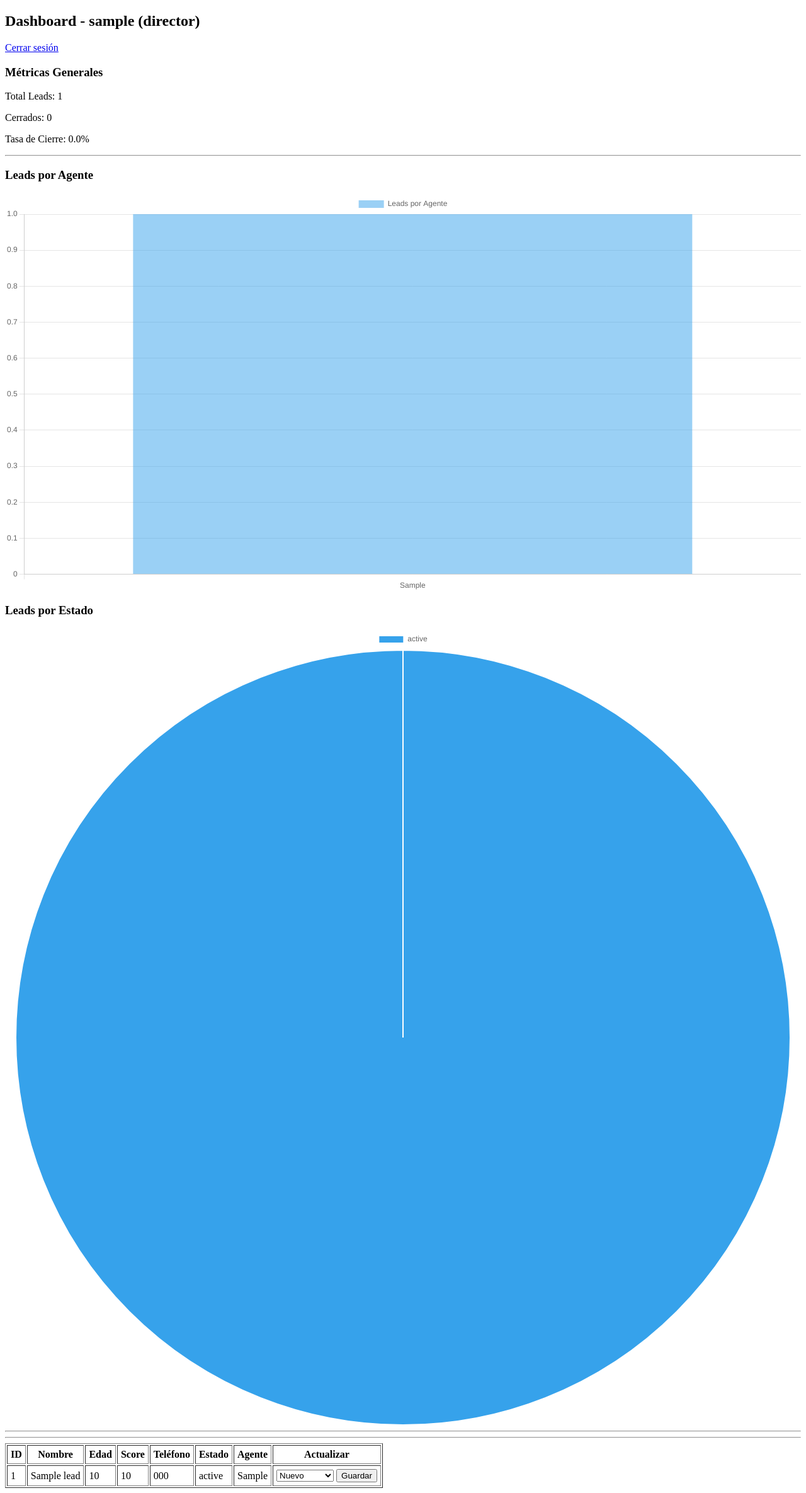
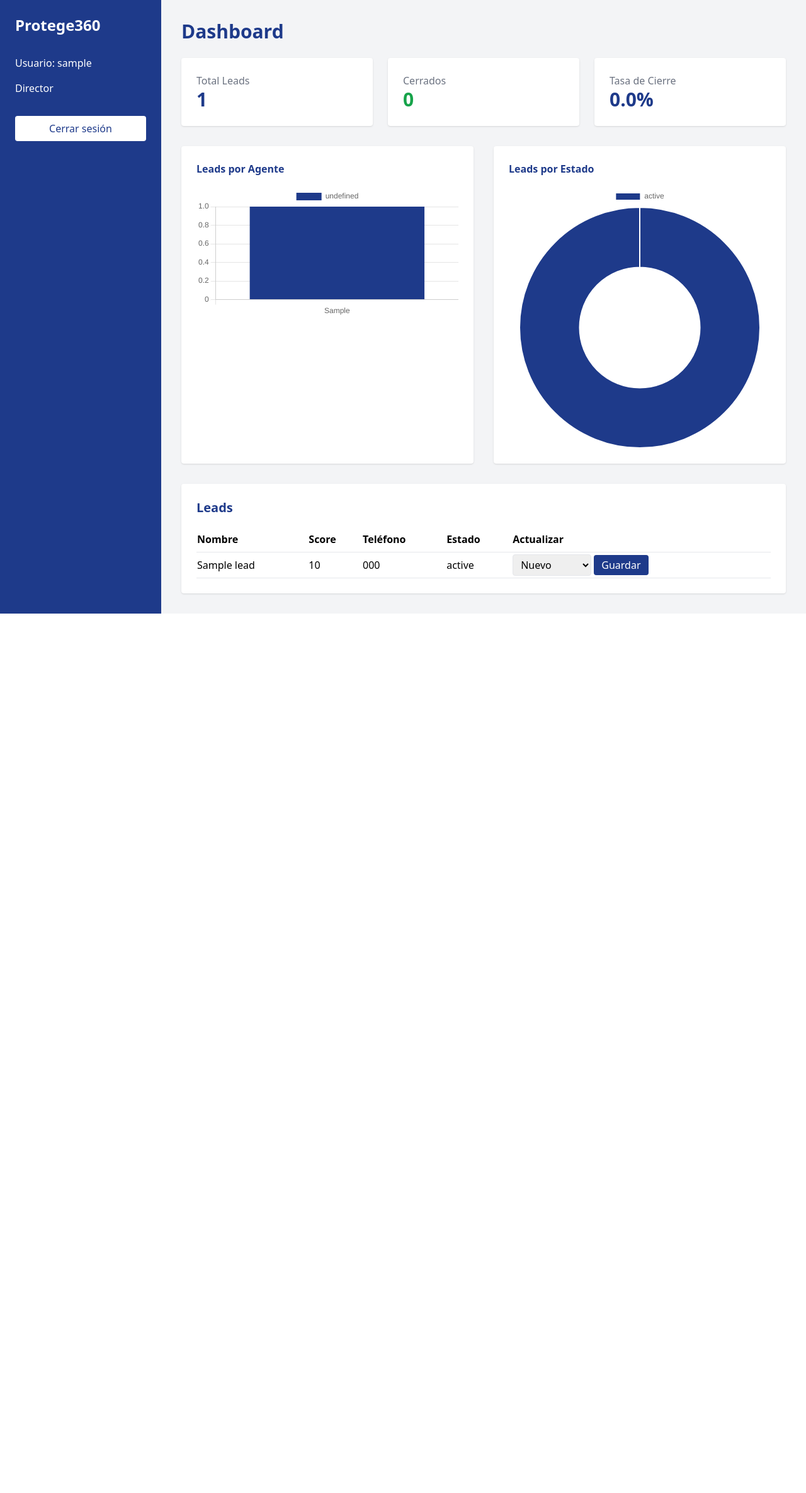
Before and after one commit to ulisescazares-dot/protege360, a Flask app: page /dashboard in a window 1280 px wide. Shown: the whole page at 63% size. After the commit the page ends 974 px from the top, so only its background shows below. Run offline with Flask 3, Linux system fonts and the light colour scheme; the visitor is signed in with stand-in values (Sample User, id 1); tables that the repository leaves empty hold one stand-in row (values such as "Sample post"); some libraries are stand-ins or nearby versions.

Commit message:
Update dashboard.html

```diff
--- a/templates/dashboard.html
+++ b/templates/dashboard.html
@@ -2,106 +2,162 @@
 <html>
 <head>
     <script src="https://cdn.jsdelivr.net/npm/chart.js"></script>
+    <script src="https://cdn.tailwindcss.com"></script>
 </head>
-<body>
+<body class="bg-gray-100">
 
-<h2>Dashboard - {{ username }} ({{ role }})</h2>
-<a href="/logout">Cerrar sesión</a>
+<div class="flex min-h-screen">
+
+    <!-- Sidebar -->
+    <div class="w-64 bg-blue-900 text-white p-6">
+        <h2 class="text-2xl font-bold mb-8">Protege360</h2>
+        <p class="mb-4">Usuario: {{ username }}</p>
+        <p class="mb-8 capitalize">{{ role }}</p>
+        <a href="/logout" class="bg-white text-blue-900 px-4 py-2 rounded block text-center">
+            Cerrar sesión
+        </a>
+    </div>
+
+    <!-- Main Content -->
+    <div class="flex-1 p-8">
+
+        <h1 class="text-3xl font-bold text-blue-900 mb-6">
+            Dashboard
+        </h1>
 
         {% if role == "director" %}
 
-<h3>Métricas Generales</h3>
-<p>Total Leads: {{ metrics.total }}</p>
-<p>Cerrados: {{ metrics.closed }}</p>
-<p>Tasa de Cierre: {{ metrics.close_rate }}%</p>
+        <!-- Cards -->
+        <div class="grid grid-cols-3 gap-6 mb-8">
 
-<hr>
+            <div class="bg-white shadow rounded p-6">
+                <h3 class="text-gray-500">Total Leads</h3>
+                <p class="text-3xl font-bold text-blue-900">
+                    {{ metrics.total }}
+                </p>
+            </div>
 
-<h3>Leads por Agente</h3>
-<canvas id="agentChart" width="400" height="200"></canvas>
+            <div class="bg-white shadow rounded p-6">
+                <h3 class="text-gray-500">Cerrados</h3>
+                <p class="text-3xl font-bold text-green-600">
+                    {{ metrics.closed }}
+                </p>
+            </div>
 
-<h3>Leads por Estado</h3>
-<canvas id="statusChart" width="400" height="200"></canvas>
+            <div class="bg-white shadow rounded p-6">
+                <h3 class="text-gray-500">Tasa de Cierre</h3>
+                <p class="text-3xl font-bold text-blue-900">
+                    {{ metrics.close_rate }}%
+                </p>
+            </div>
 
-<hr>
+        </div>
+
+        <!-- Charts -->
+        <div class="grid grid-cols-2 gap-8 mb-8">
+
+            <div class="bg-white shadow rounded p-6">
+                <h3 class="mb-4 font-semibold text-blue-900">
+                    Leads por Agente
+                </h3>
+                <canvas id="agentChart"></canvas>
+            </div>
+
+            <div class="bg-white shadow rounded p-6">
+                <h3 class="mb-4 font-semibold text-blue-900">
+                    Leads por Estado
+                </h3>
+                <canvas id="statusChart"></canvas>
+            </div>
+
+        </div>
 
         <script>
-const agentData = {
-    labels: {{ metrics.by_agent | map(attribute=0) | list | safe }},
-    datasets: [{
-        label: 'Leads por Agente',
-        data: {{ metrics.by_agent | map(attribute=1) | list | safe }},
-    }]
-};
-
         const agentChart = new Chart(
             document.getElementById('agentChart'),
             {
                 type: 'bar',
-        data: agentData,
+                data: {
+                    labels: {{ metrics.by_agent | map(attribute=0) | list | safe }},
+                    datasets: [{
+                        data: {{ metrics.by_agent | map(attribute=1) | list | safe }},
+                        backgroundColor: '#1E3A8A'
+                    }]
+                }
             }
         );
-
-const statusData = {
-    labels: {{ metrics.by_status | map(attribute=0) | list | safe }},
-    datasets: [{
-        label: 'Leads por Estado',
-        data: {{ metrics.by_status | map(attribute=1) | list | safe }},
-    }]
-};
 
         const statusChart = new Chart(
             document.getElementById('statusChart'),
             {
-        type: 'pie',
-        data: statusData,
+                type: 'doughnut',
+                data: {
+                    labels: {{ metrics.by_status | map(attribute=0) | list | safe }},
+                    datasets: [{
+                        data: {{ metrics.by_status | map(attribute=1) | list | safe }},
+                        backgroundColor: [
+                            '#1E3A8A',
+                            '#2563EB',
+                            '#60A5FA',
+                            '#10B981',
+                            '#EF4444'
+                        ]
+                    }]
+                }
             }
         );
         </script>
 
         {% endif %}
 
-<hr>
+        <!-- Leads Table -->
+        <div class="bg-white shadow rounded p-6">
+            <h2 class="text-xl font-semibold mb-4 text-blue-900">
+                Leads
+            </h2>
 
-<table border="1" cellpadding="5">
-<tr>
-<th>ID</th>
-<th>Nombre</th>
-<th>Edad</th>
+            <table class="w-full text-left">
+                <thead>
+                    <tr class="border-b">
+                        <th class="py-2">Nombre</th>
                         <th>Score</th>
                         <th>Teléfono</th>
                         <th>Estado</th>
-<th>Agente</th>
                         <th>Actualizar</th>
                     </tr>
+                </thead>
+                <tbody>
 
                 {% for lead in leads %}
-<tr>
-<td>{{ lead[0] }}</td>
-<td>{{ lead[1] }}</td>
-<td>{{ lead[2] }}</td>
+                <tr class="border-b">
+                    <td class="py-2">{{ lead[1] }}</td>
                     <td>{{ lead[4] }}</td>
                     <td>{{ lead[5] }}</td>
                     <td>{{ lead[7] }}</td>
-<td>{{ lead[8] }}</td>
-
                     <td>
                         <form method="POST" action="/update_status">
                             <input type="hidden" name="lead_id" value="{{ lead[0] }}">
-<select name="status">
+                            <select name="status" class="border rounded px-2 py-1">
                                 {% for status in status_options %}
                                 <option value="{{ status }}" {% if status == lead[7] %}selected{% endif %}>
                                     {{ status }}
                                 </option>
                                 {% endfor %}
                             </select>
-<button type="submit">Guardar</button>
+                            <button class="bg-blue-900 text-white px-3 py-1 rounded">
+                                Guardar
+                            </button>
                         </form>
                     </td>
-
                 </tr>
                 {% endfor %}
+
+                </tbody>
             </table>
+        </div>
+
+    </div>
+</div>
 
 </body>
 </html>
```
Lines whose indentation alone changed are shown as unchanged.
